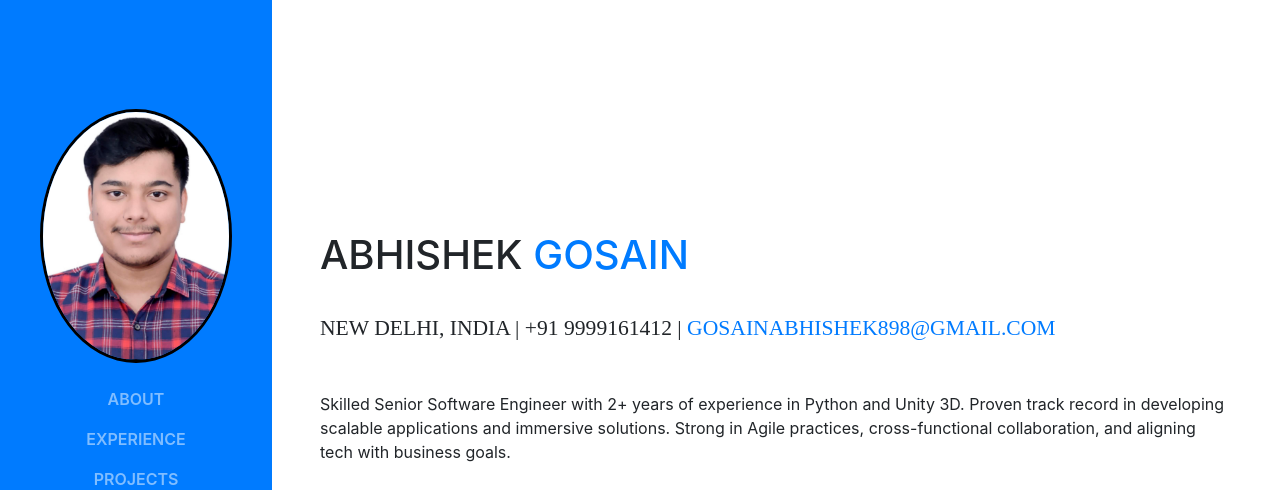
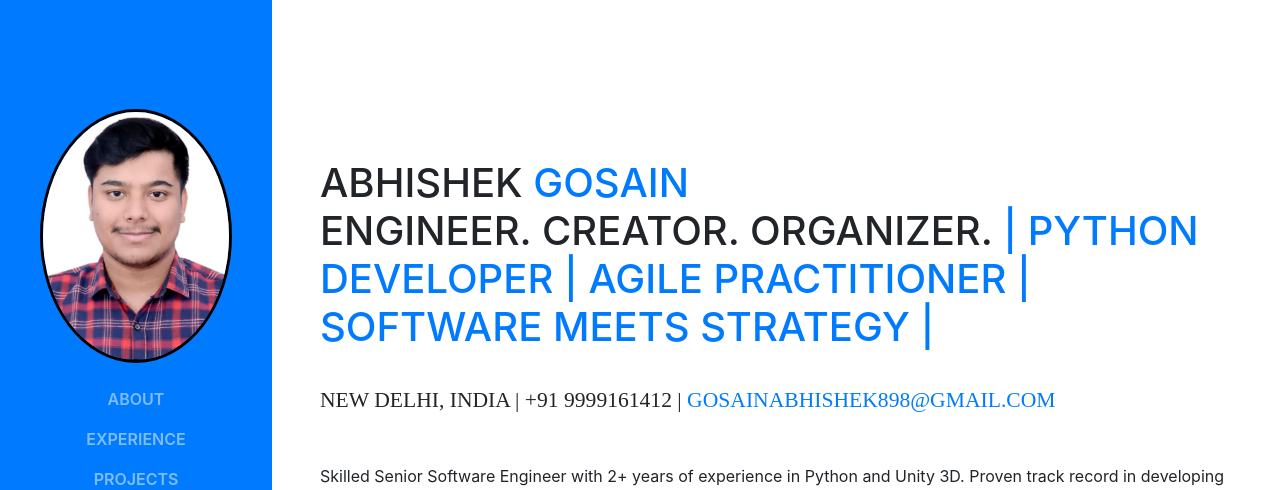
Before and after one commit to Abhishek-Gosain/abhishek-gosain.github.io, a website with bundled scripts: page index.html in a window 1280 px wide. Shown: the top 490 px of the page. Built offline with nearby package versions, Linux system fonts and the light colour scheme; a web font is replaced by a local one.

Commit message:
Update index.html

```diff
--- a/index.html
+++ b/index.html
@@ -74,6 +74,9 @@
         <div class="my-auto">
           <h1 class="mb-0">Abhishek
             <span class="text-primary">Gosain</span>
+          </h1>
+          <h1 class="mb-0">Engineer. Creator. Organizer.
+            <span class="text-primary">| Python Developer | Agile Practitioner | Software Meets Strategy |</span>
           </h1>
           <div class="subheading mb-5"><br>New Delhi, India | +91 9999161412 |
             <a href="mailto:name@email.com">gosainabhishek898@gmail.com</a>
```
